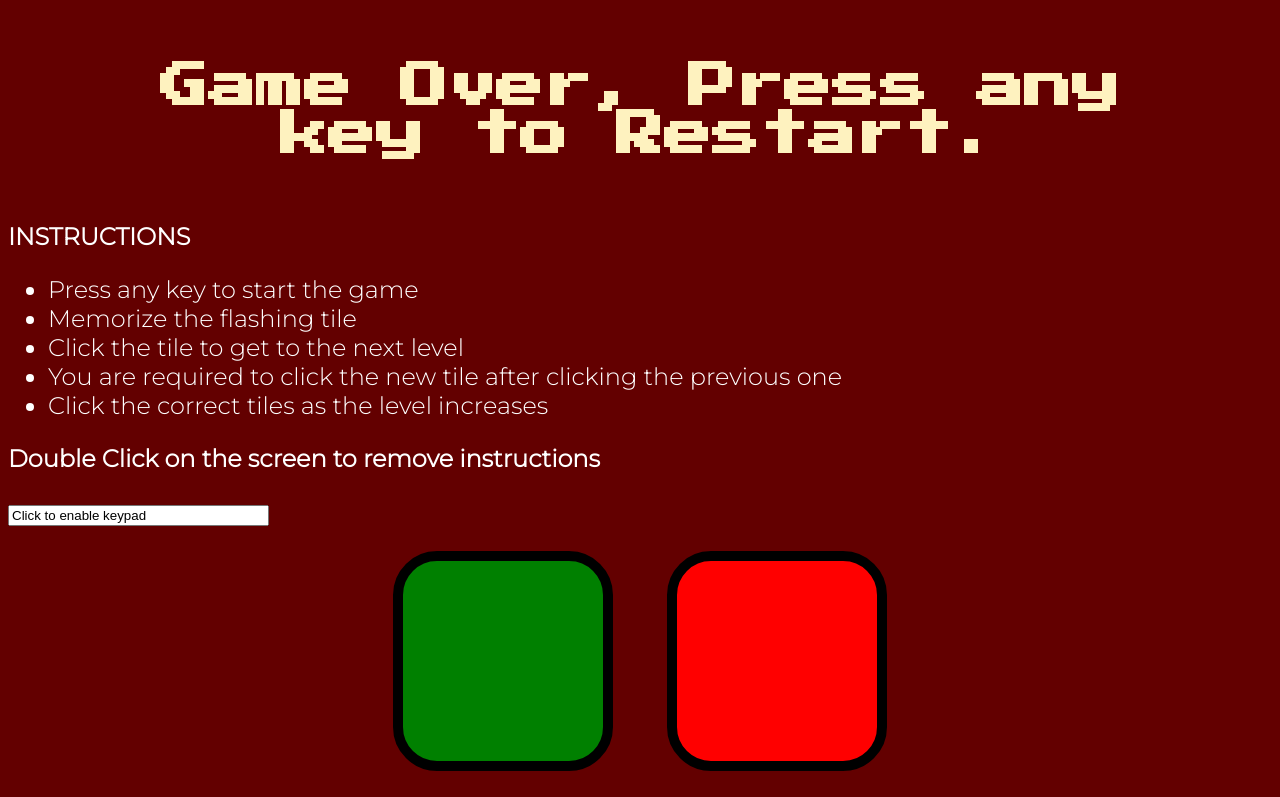
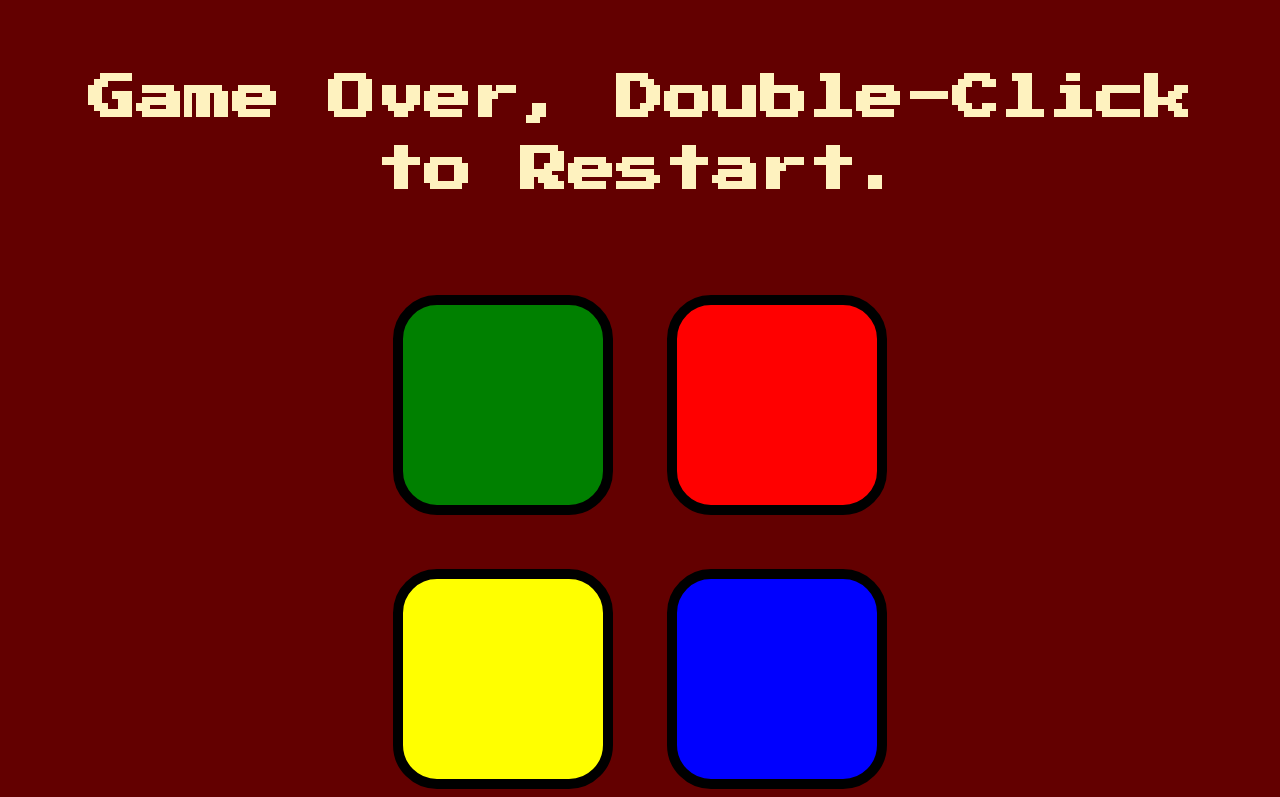
Before and after one commit to Involut6/Memory-Test, a plain HTML site: page index.html in a window 1280 px wide. Both pictures are taken after a click on the element 503 px from the left and 613 px from the top of the page. Shown: the top 797 px of the page. Drawn offline with nearby package versions, Linux system fonts and the light colour scheme.

Commit message:
Add files via upload

```diff
--- a/index.html
+++ b/index.html
@@ -10,18 +10,17 @@
 </head>
 
 <body>
-  <h1 id="level-title">Press Any Key to Start</h1>
+  <h1 id="level-title">Double-Click to Start</h1>
   <div class="instructions">
     <p><strong>INSTRUCTIONS</strong></p>
     <ul>
-      <li>Press any key to start the game</li>
+      <li>Click to start the game</li>
       <li>Memorize the flashing tile</li>
       <li>Click the tile to get to the next level</li>
       <li>You are required to click the new tile after clicking the previous one</li>
       <li>Click the correct tiles as the level increases</li>
     </ul>
-    <p><strong>Double Click on the screen to remove instructions</strong></p>
-    <input class = "input" value="Click to enable keypad">
+    <p><strong>The Instruction disappears when the game starts</strong></p>
   </div>
   <div class="container">
     <div class="row">
--- a/index.js
+++ b/index.js
@@ -8,7 +8,7 @@ var level = 0;
 
 started = false;
 
-$(document).keydown(function() {
+$(document).dblclick(function() {
   if (!started) {
     $("h1").text("Level " + level);
     nextSequence();
@@ -74,7 +74,7 @@ function checkAnswer(currentLevel) {
     setTimeout(function() {
       $("body").removeClass("game-over");
     }, 200);
-    $("h1").text("Game Over, Press any key to Restart.")
+    $("h1").text("Game Over, Double-Click to Restart.")
     startOver();
   }
 }
@@ -85,6 +85,6 @@ function startOver() {
   started = false;
 }
 
-$(document).dblclick(function() {
+$(document).click(function() {
   $(".instructions").remove();
 })
--- a/styles.css
+++ b/styles.css
@@ -7,6 +7,7 @@ body {
   font-family: 'Press Start 2P', cursive;
   font-size: 3rem;
   margin:  5%;
+  line-height: 1.5;
   color: #FEF2BF;
 }
 
@@ -57,7 +58,3 @@ body {
   box-shadow: 0 0 20px white;
   background-color: grey;
 }
-
-.input {
-  width: 20%;
-}
```
